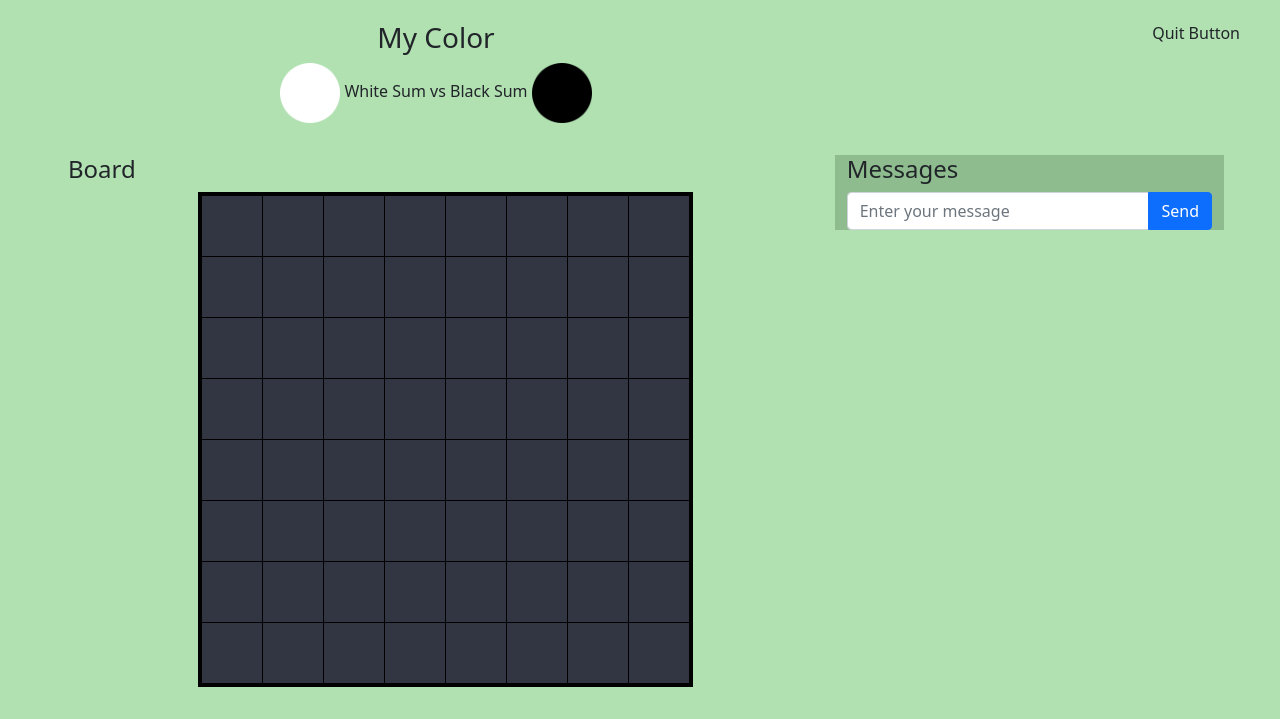
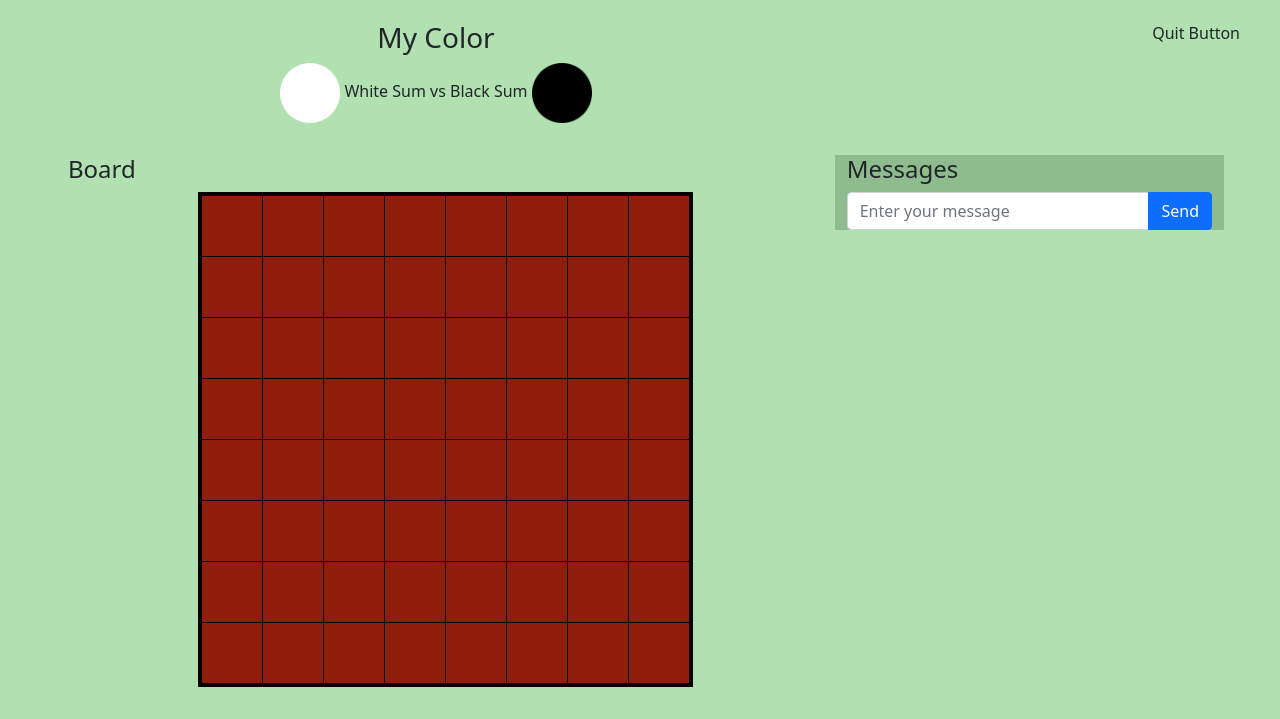
Before and after one commit to CathyDu1/reversi, a website: page public/game.html in a window 1280 px wide. Shown: the part 110-829 px from the top of the page. Drawn offline with nearby package versions, Linux system fonts and the light colour scheme; no server answers.

Commit message:
add .gifs and set up the game board

```diff
--- a/public/game.html
+++ b/public/game.html
@@ -46,86 +46,85 @@
               <h4>Board</h4>
               <table id="game_board" class="mx-auto w-auto">
                 <tr>
-                  <td id="0_0"><img src="assets/images/square.jpg" alt="game board squares" width="60" height=auto/></td>
-                  <td id="0_1"><img src="assets/images/square.jpg" alt="game board squares" width="60" height=auto/></td>
-                  <td id="0_2"><img src="assets/images/square.jpg" alt="game board squares" width="60" height=auto/></td>
-                  <td id="0_3"><img src="assets/images/square.jpg" alt="game board squares" width="60" height=auto/></td>
-                  <td id="0_4"><img src="assets/images/square.jpg" alt="game board squares" width="60" height=auto/></td>
-                  <td id="0_5"><img src="assets/images/square.jpg" alt="game board squares" width="60" height=auto/></td>
-                  <td id="0_6"><img src="assets/images/square.jpg" alt="game board squares" width="60" height=auto/></td>
-                  <td id="0_7"><img src="assets/images/square.jpg" alt="game board squares" width="60" height=auto/></td>
+                  <td id="0_0"><img src="assets/images/error.jpg" alt="game board squares" width="60" height=auto/></td>
+                  <td id="0_1"><img src="assets/images/error.jpg" alt="game board squares" width="60" height=auto/></td>
+                  <td id="0_2"><img src="assets/images/error.jpg" alt="game board squares" width="60" height=auto/></td>
+                  <td id="0_3"><img src="assets/images/error.jpg" alt="game board squares" width="60" height=auto/></td>
+                  <td id="0_4"><img src="assets/images/error.jpg" alt="game board squares" width="60" height=auto/></td>
+                  <td id="0_5"><img src="assets/images/error.jpg" alt="game board squares" width="60" height=auto/></td>
+                  <td id="0_6"><img src="assets/images/error.jpg" alt="game board squares" width="60" height=auto/></td>
+                  <td id="0_7"><img src="assets/images/error.jpg" alt="game board squares" width="60" height=auto/></td>
                 </tr>
                 <tr>
-                  <td id="1_0"><img src="assets/images/square.jpg" alt="game board squares" width="60" height=auto/></td>
-                  <td id="1_1"><img src="assets/images/square.jpg" alt="game board squares" width="60" height=auto/></td>
-                  <td id="1_2"><img src="assets/images/square.jpg" alt="game board squares" width="60" height=auto/></td>
-                  <td id="1_3"><img src="assets/images/square.jpg" alt="game board squares" width="60" height=auto/></td>
-                  <td id="1_4"><img src="assets/images/square.jpg" alt="game board squares" width="60" height=auto/></td>
-                  <td id="1_5"><img src="assets/images/square.jpg" alt="game board squares" width="60" height=auto/></td>
-                  <td id="1_6"><img src="assets/images/square.jpg" alt="game board squares" width="60" height=auto/></td>
-                  <td id="1_7"><img src="assets/images/square.jpg" alt="game board squares" width="60" height=auto/></td>
+                  <td id="1_0"><img src="assets/images/error.jpg" alt="game board squares" width="60" height=auto/></td>
+                  <td id="1_1"><img src="assets/images/error.jpg" alt="game board squares" width="60" height=auto/></td>
+                  <td id="1_2"><img src="assets/images/error.jpg" alt="game board squares" width="60" height=auto/></td>
+                  <td id="1_3"><img src="assets/images/error.jpg" alt="game board squares" width="60" height=auto/></td>
+                  <td id="1_4"><img src="assets/images/error.jpg" alt="game board squares" width="60" height=auto/></td>
+                  <td id="1_5"><img src="assets/images/error.jpg" alt="game board squares" width="60" height=auto/></td>
+                  <td id="1_6"><img src="assets/images/error.jpg" alt="game board squares" width="60" height=auto/></td>
+                  <td id="1_7"><img src="assets/images/error.jpg" alt="game board squares" width="60" height=auto/></td>
                 </tr>
                 <tr>
-                  <td id="2_0"><img src="assets/images/square.jpg" alt="game board squares" width="60" height=auto/></td>
-                  <td id="2_1"><img src="assets/images/square.jpg" alt="game board squares" width="60" height=auto/></td>
-                  <td id="2_2"><img src="assets/images/square.jpg" alt="game board squares" width="60" height=auto/></td>
-                  <td id="2_3"><img src="assets/images/square.jpg" alt="game board squares" width="60" height=auto/></td>
-                  <td id="2_4"><img src="assets/images/square.jpg" alt="game board squares" width="60" height=auto/></td>
-                  <td id="2_5"><img src="assets/images/square.jpg" alt="game board squares" width="60" height=auto/></td>
-                  <td id="2_6"><img src="assets/images/square.jpg" alt="game board squares" width="60" height=auto/></td>
-                  <td id="2_7"><img src="assets/images/square.jpg" alt="game board squares" width="60" height=auto/></td>
+                  <td id="2_0"><img src="assets/images/error.jpg" alt="game board squares" width="60" height=auto/></td>
+                  <td id="2_1"><img src="assets/images/error.jpg" alt="game board squares" width="60" height=auto/></td>
+                  <td id="2_2"><img src="assets/images/error.jpg" alt="game board squares" width="60" height=auto/></td>
+                  <td id="2_3"><img src="assets/images/error.jpg" alt="game board squares" width="60" height=auto/></td>
+                  <td id="2_4"><img src="assets/images/error.jpg" alt="game board squares" width="60" height=auto/></td>
+                  <td id="2_5"><img src="assets/images/error.jpg" alt="game board squares" width="60" height=auto/></td>
+                  <td id="2_6"><img src="assets/images/error.jpg" alt="game board squares" width="60" height=auto/></td>
+                  <td id="2_7"><img src="assets/images/error.jpg" alt="game board squares" width="60" height=auto/></td>
                 </tr>
                 <tr>
-                  <td id="3_0"><img src="assets/images/square.jpg" alt="game board squares" width="60" height=auto/></td>
-                  <td id="3_1"><img src="assets/images/square.jpg" alt="game board squares" width="60" height=auto/></td>
-                  <td id="3_2"><img src="assets/images/square.jpg" alt="game board squares" width="60" height=auto/></td>
-                  <td id="3_3"><img src="assets/images/square.jpg" alt="game board squares" width="60" height=auto/></td>
-                  <td id="3_4"><img src="assets/images/square.jpg" alt="game board squares" width="60" height=auto/></td>
-                  <td id="3_5"><img src="assets/images/square.jpg" alt="game board squares" width="60" height=auto/></td>
-                  <td id="3_6"><img src="assets/images/square.jpg" alt="game board squares" width="60" height=auto/></td>
-                  <td id="3_7"><img src="assets/images/square.jpg" alt="game board squares" width="60" height=auto/></td>
+                  <td id="3_0"><img src="assets/images/error.jpg" alt="game board squares" width="60" height=auto/></td>
+                  <td id="3_1"><img src="assets/images/error.jpg" alt="game board squares" width="60" height=auto/></td>
+                  <td id="3_2"><img src="assets/images/error.jpg" alt="game board squares" width="60" height=auto/></td>
+                  <td id="3_3"><img src="assets/images/error.jpg" alt="game board squares" width="60" height=auto/></td>
+                  <td id="3_4"><img src="assets/images/error.jpg" alt="game board squares" width="60" height=auto/></td>
+                  <td id="3_5"><img src="assets/images/error.jpg" alt="game board squares" width="60" height=auto/></td>
+                  <td id="3_6"><img src="assets/images/error.jpg" alt="game board squares" width="60" height=auto/></td>
+                  <td id="3_7"><img src="assets/images/error.jpg" alt="game board squares" width="60" height=auto/></td>
                 </tr>
                 <tr>
-                  <td id="4_0"><img src="assets/images/square.jpg" alt="game board squares" width="60" height=auto/></td>
-                  <td id="4_1"><img src="assets/images/square.jpg" alt="game board squares" width="60" height=auto/></td>
-                  <td id="4_2"><img src="assets/images/square.jpg" alt="game board squares" width="60" height=auto/></td>
-                  <td id="4_3"><img src="assets/images/square.jpg" alt="game board squares" width="60" height=auto/></td>
-                  <td id="4_4"><img src="assets/images/square.jpg" alt="game board squares" width="60" height=auto/></td>
-                  <td id="4_5"><img src="assets/images/square.jpg" alt="game board squares" width="60" height=auto/></td>
-                  <td id="4_6"><img src="assets/images/square.jpg" alt="game board squares" width="60" height=auto/></td>
-                  <td id="4_7"><img src="assets/images/square.jpg" alt="game board squares" width="60" height=auto/></td>
+                  <td id="4_0"><img src="assets/images/error.jpg" alt="game board squares" width="60" height=auto/></td>
+                  <td id="4_1"><img src="assets/images/error.jpg" alt="game board squares" width="60" height=auto/></td>
+                  <td id="4_2"><img src="assets/images/error.jpg" alt="game board squares" width="60" height=auto/></td>
+                  <td id="4_3"><img src="assets/images/error.jpg" alt="game board squares" width="60" height=auto/></td>
+                  <td id="4_4"><img src="assets/images/error.jpg" alt="game board squares" width="60" height=auto/></td>
+                  <td id="4_5"><img src="assets/images/error.jpg" alt="game board squares" width="60" height=auto/></td>
+                  <td id="4_6"><img src="assets/images/error.jpg" alt="game board squares" width="60" height=auto/></td>
+                  <td id="4_7"><img src="assets/images/error.jpg" alt="game board squares" width="60" height=auto/></td>
                 </tr>
                 <tr>
-                  <td id="5_0"><img src="assets/images/square.jpg" alt="game board squares" width="60" height=auto/></td>
-                  <td id="5_1"><img src="assets/images/square.jpg" alt="game board squares" width="60" height=auto/></td>
-                  <td id="5_2"><img src="assets/images/square.jpg" alt="game board squares" width="60" height=auto/></td>
-                  <td id="5_3"><img src="assets/images/square.jpg" alt="game board squares" width="60" height=auto/></td>
-                  <td id="5_4"><img src="assets/images/square.jpg" alt="game board squares" width="60" height=auto/></td>
-                  <td id="5_5"><img src="assets/images/square.jpg" alt="game board squares" width="60" height=auto/></td>
-                  <td id="5_6"><img src="assets/images/square.jpg" alt="game board squares" width="60" height=auto/></td>
-                  <td id="5_7"><img src="assets/images/square.jpg" alt="game board squares" width="60" height=auto/></td>
+                  <td id="5_0"><img src="assets/images/error.jpg" alt="game board squares" width="60" height=auto/></td>
+                  <td id="5_1"><img src="assets/images/error.jpg" alt="game board squares" width="60" height=auto/></td>
+                  <td id="5_2"><img src="assets/images/error.jpg" alt="game board squares" width="60" height=auto/></td>
+                  <td id="5_3"><img src="assets/images/error.jpg" alt="game board squares" width="60" height=auto/></td>
+                  <td id="5_4"><img src="assets/images/error.jpg" alt="game board squares" width="60" height=auto/></td>
+                  <td id="5_5"><img src="assets/images/error.jpg" alt="game board squares" width="60" height=auto/></td>
+                  <td id="5_6"><img src="assets/images/error.jpg" alt="game board squares" width="60" height=auto/></td>
+                  <td id="5_7"><img src="assets/images/error.jpg" alt="game board squares" width="60" height=auto/></td>
                 </tr>
                 <tr>
-                  <td id="6_0"><img src="assets/images/square.jpg" alt="game board squares" width="60" height=auto/></td>
-                  <td id="6_1"><img src="assets/images/square.jpg" alt="game board squares" width="60" height=auto/></td>
-                  <td id="6_2"><img src="assets/images/square.jpg" alt="game board squares" width="60" height=auto/></td>
-                  <td id="6_3"><img src="assets/images/square.jpg" alt="game board squares" width="60" height=auto/></td>
-                  <td id="6_4"><img src="assets/images/square.jpg" alt="game board squares" width="60" height=auto/></td>
-                  <td id="6_5"><img src="assets/images/square.jpg" alt="game board squares" width="60" height=auto/></td>
-                  <td id="6_6"><img src="assets/images/square.jpg" alt="game board squares" width="60" height=auto/></td>
-                  <td id="6_7"><img src="assets/images/square.jpg" alt="game board squares" width="60" height=auto/></td>
+                  <td id="6_0"><img src="assets/images/error.jpg" alt="game board squares" width="60" height=auto/></td>
+                  <td id="6_1"><img src="assets/images/error.jpg" alt="game board squares" width="60" height=auto/></td>
+                  <td id="6_2"><img src="assets/images/error.jpg" alt="game board squares" width="60" height=auto/></td>
+                  <td id="6_3"><img src="assets/images/error.jpg" alt="game board squares" width="60" height=auto/></td>
+                  <td id="6_4"><img src="assets/images/error.jpg" alt="game board squares" width="60" height=auto/></td>
+                  <td id="6_5"><img src="assets/images/error.jpg" alt="game board squares" width="60" height=auto/></td>
+                  <td id="6_6"><img src="assets/images/error.jpg" alt="game board squares" width="60" height=auto/></td>
+                  <td id="6_7"><img src="assets/images/error.jpg" alt="game board squares" width="60" height=auto/></td>
                 </tr>
                 <tr>
-                  <td id="7_0"><img src="assets/images/square.jpg" alt="game board squares" width="60" height=auto/></td>
-                  <td id="7_1"><img src="assets/images/square.jpg" alt="game board squares" width="60" height=auto/></td>
-                  <td id="7_2"><img src="assets/images/square.jpg" alt="game board squares" width="60" height=auto/></td>
-                  <td id="7_3"><img src="assets/images/square.jpg" alt="game board squares" width="60" height=auto/></td>
-                  <td id="7_4"><img src="assets/images/square.jpg" alt="game board squares" width="60" height=auto/></td>
-                  <td id="7_5"><img src="assets/images/square.jpg" alt="game board squares" width="60" height=auto/></td>
-                  <td id="7_6"><img src="assets/images/square.jpg" alt="game board squares" width="60" height=auto/></td>
-                  <td id="7_7"><img src="assets/images/square.jpg" alt="game board squares" width="60" height=auto/></td>
+                  <td id="7_0"><img src="assets/images/error.jpg" alt="game board squares" width="60" height=auto/></td>
+                  <td id="7_1"><img src="assets/images/error.jpg" alt="game board squares" width="60" height=auto/></td>
+                  <td id="7_2"><img src="assets/images/error.jpg" alt="game board squares" width="60" height=auto/></td>
+                  <td id="7_3"><img src="assets/images/error.jpg" alt="game board squares" width="60" height=auto/></td>
+                  <td id="7_4"><img src="assets/images/error.jpg" alt="game board squares" width="60" height=auto/></td>
+                  <td id="7_5"><img src="assets/images/error.jpg" alt="game board squares" width="60" height=auto/></td>
+                  <td id="7_6"><img src="assets/images/error.jpg" alt="game board squares" width="60" height=auto/></td>
+                  <td id="7_7"><img src="assets/images/error.jpg" alt="game board squares" width="60" height=auto/></td>
                 </tr>
-
               </table>
             </div>
             <div class="col-md-4" id="messagePane">
```
Also changed, not shown: public/assets/js/main.js (+90 -2 lines), server.js (+64 -0 lines), public/assets/images/black_to_white.gif (added), public/assets/images/empty_to_black.gif (added), public/assets/images/empty_to_white.gif (added), public/assets/images/error.jpg (added), public/assets/images/white_to_black.gif (added).
